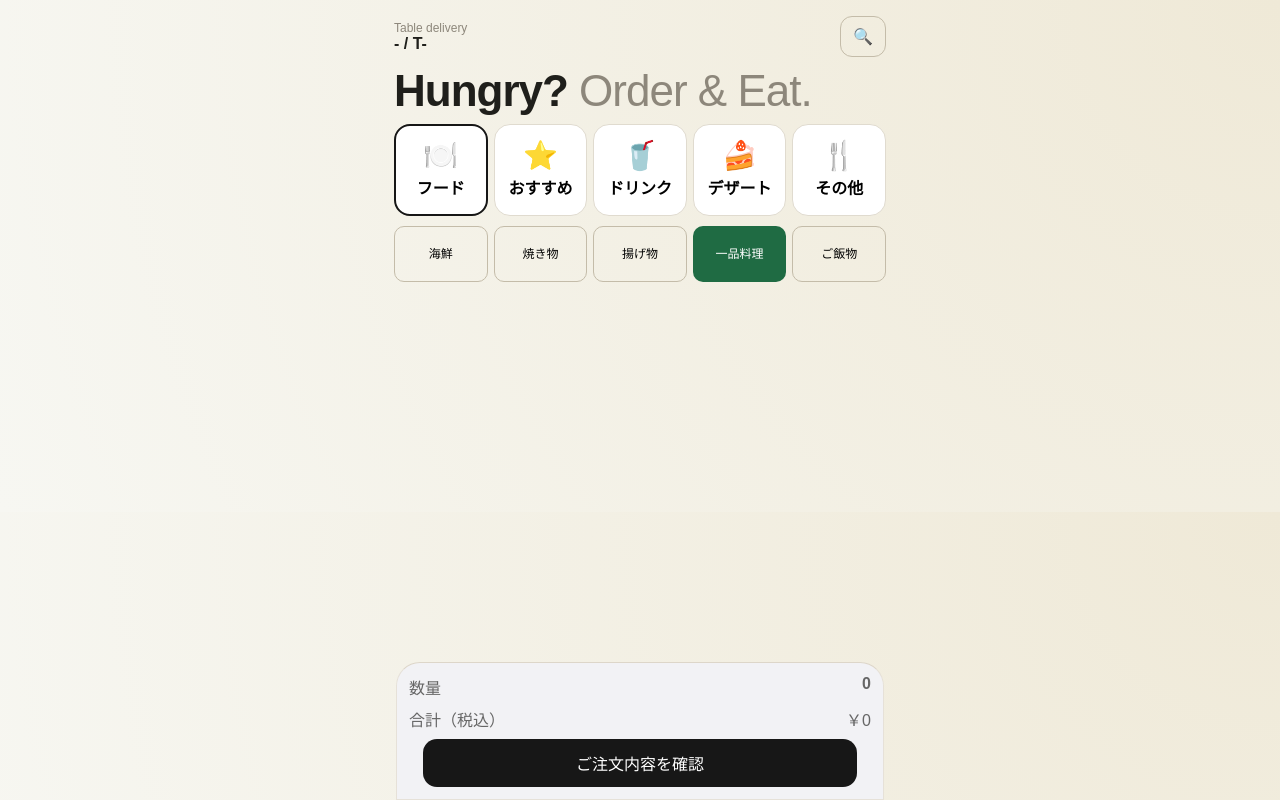
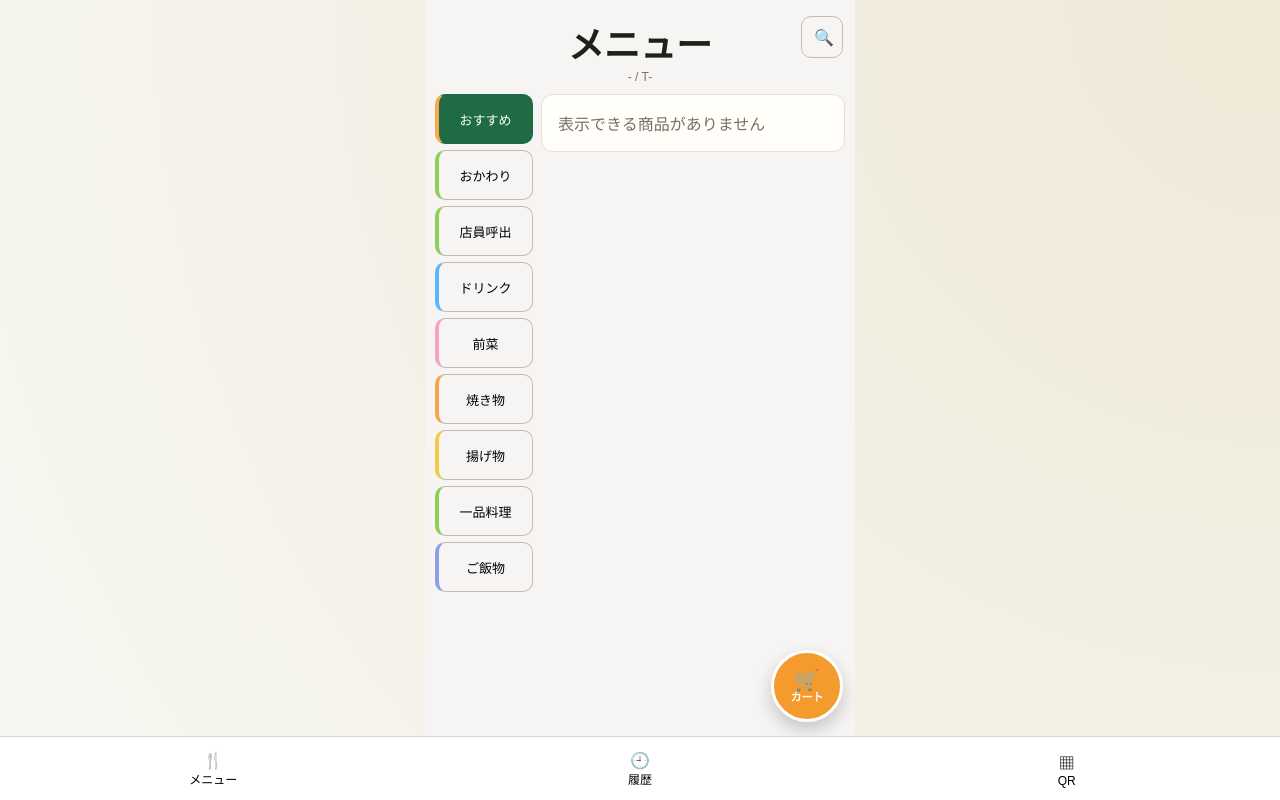
Before and after one commit to acty2026-bit/qr-order, a Next.js app: page /order in a window 1280 px wide. Built offline with nearby package versions, Linux system fonts and the light colour scheme.

Commit message:
Redesign order page to side-rail menu layout

```diff
--- a/app/order/page.tsx
+++ b/app/order/page.tsx
@@ -27,20 +27,85 @@ type Menu = {
 
 type Cart = Record<string, { menu: Menu; qty: number }>;
 
-const labels: Record<Menu['category'], string> = {
+type RailKey =
+  | 'recommendation'
+  | 'repeat'
+  | 'call'
+  | 'food'
+  | 'drink'
+  | 'dessert'
+  | 'other'
+  | 'seafood'
+  | 'grill'
+  | 'fried'
+  | 'small_dish'
+  | 'rice'
+  | 'beer'
+  | 'highball'
+  | 'sour'
+  | 'cocktail'
+  | 'shochu'
+  | 'sake'
+  | 'wine'
+  | 'fruit_liquor'
+  | 'non_alcohol'
+  | 'soft_drink';
+
+const labelMap: Record<RailKey, string> = {
+  recommendation: 'おすすめ',
+  repeat: 'おかわり',
+  call: '店員呼出',
   food: 'フード',
-  recommendation: 'おすすめ',
   drink: 'ドリンク',
-  dessert: 'デザート',
+  dessert: '前菜',
   other: 'その他',
-  quick: 'フード'
+  seafood: '海鮮',
+  grill: '焼き物',
+  fried: '揚げ物',
+  small_dish: '一品料理',
+  rice: 'ご飯物',
+  beer: 'ビール',
+  highball: 'ハイボール',
+  sour: 'サワー',
+  cocktail: 'カクテル',
+  shochu: '焼酎',
+  sake: '日本酒',
+  wine: 'ワイン',
+  fruit_liquor: '果実酒',
+  non_alcohol: 'ノンアル',
+  soft_drink: 'ソフトD'
+};
+
+const railColor: Record<RailKey, string> = {
+  recommendation: '#f8a94f',
+  repeat: '#8ecf57',
+  call: '#8ecf57',
+  food: '#63c255',
+  drink: '#59b6ff',
+  dessert: '#f8a2c7',
+  other: '#b6b6b6',
+  seafood: '#5bc0de',
+  grill: '#f3a84b',
+  fried: '#f2cb4d',
+  small_dish: '#8dcf50',
+  rice: '#8b9ee8',
+  beer: '#ffc34d',
+  highball: '#ff9b54',
+  sour: '#7bd98f',
+  cocktail: '#ea8cff',
+  shochu: '#cda879',
+  sake: '#9ea7ff',
+  wine: '#d45c7d',
+  fruit_liquor: '#ff8ea7',
+  non_alcohol: '#67d2d1',
+  soft_drink: '#7cc5ff'
 };
 
 const icons: Record<Menu['category'], string> = {
   food: '🍽️',
   recommendation: '⭐',
-  drink: '🥤',
-  dessert: '🍰',
+  drink: '🍺',
+  dessert: '🥗',
   other: '🍴',
   quick: '🍽️'
 };
@@ -51,13 +116,6 @@ export default function OrderPage() {
   const [tableNo, setTableNo] = useState(0);
   const [taxRate, setTaxRate] = useState(10);
   const [menus, setMenus] = useState<Menu[]>([]);
-  const [activeCategory, setActiveCategory] = useState<Menu['category']>('food');
-  const [activeFoodSubCategory, setActiveFoodSubCategory] = useState<
-    'seafood' | 'grill' | 'fried' | 'small_dish' | 'rice'
-  >('small_dish');
-  const [activeDrinkSubCategory, setActiveDrinkSubCategory] = useState<
-    'beer' | 'highball' | 'sour' | 'cocktail' | 'shochu' | 'sake' | 'wine' | 'fruit_liquor' | 'non_alcohol' | 'soft_drink'
-  >('soft_drink');
   const [cart, setCart] = useState<Cart>({});
   const [message, setMessage] = useState('');
   const [cartKey, setCartKey] = useState('');
@@ -65,6 +123,7 @@ export default function OrderPage() {
   const [searchTerm, setSearchTerm] = useState('');
   const [repeatMenuIds, setRepeatMenuIds] = useState<string[]>([]);
   const [planTab, setPlanTab] = useState<'all' | 'houdai'>('all');
+  const [activeRail, setActiveRail] = useState<RailKey>('recommendation');
 
   useEffect(() => {
     const params = new URLSearchParams(window.location.search);
@@ -128,31 +187,43 @@ export default function OrderPage() {
     return menu.name.toLowerCase().includes(normalizedSearch);
   };
 
-  const categoryMenus = useMemo(() => {
-    const rows =
-      activeCategory === 'food'
-        ? menus.filter((menu) => menu.category === 'food' || menu.category === 'quick')
-        : menus.filter((menu) => menu.category === activeCategory);
-    const matchedRows = rows.filter((menu) => isMatch(menu) && (planTab === 'all' || menu.isAllYouCan));
-    if (activeCategory === 'food') {
-      return matchedRows.filter((menu) => (menu.foodSubCategory ?? 'small_dish') === activeFoodSubCategory);
-    }
-    if (activeCategory === 'drink') {
-      return matchedRows.filter((menu) => (menu.drinkSubCategory ?? 'soft_drink') === activeDrinkSubCategory);
-    }
-    return matchedRows;
-  }, [menus, activeCategory, activeFoodSubCategory, activeDrinkSubCategory, normalizedSearch, planTab]);
+  const filteredByPlanAndSearch = useMemo(
+    () => menus.filter((menu) => isMatch(menu) && (planTab === 'all' || menu.isAllYouCan)),
+    [menus, planTab, normalizedSearch]
+  );
 
   const recommendationMenus = useMemo(
-    () => menus.filter((menu) => menu.category === 'recommendation' && isMatch(menu) && (planTab === 'all' || menu.isAllYouCan)),
-    [menus, normalizedSearch, planTab]
+    () => filteredByPlanAndSearch.filter((menu) => menu.category === 'recommendation'),
+    [filteredByPlanAndSearch]
   );
 
   const repeatMenus = useMemo(
-    () => menus.filter((menu) => repeatMenuIds.includes(menu.id) && isMatch(menu) && (planTab === 'all' || menu.isAllYouCan)),
-    [menus, repeatMenuIds, normalizedSearch, planTab]
+    () => filteredByPlanAndSearch.filter((menu) => repeatMenuIds.includes(menu.id)),
+    [filteredByPlanAndSearch, repeatMenuIds]
   );
-  const hasAllYouCanMenus = useMemo(() => menus.some((menu) => menu.isAllYouCan), [menus]);
+
+  const listMenus = useMemo(() => {
+    if (activeRail === 'recommendation') return recommendationMenus;
+    if (activeRail === 'repeat') return repeatMenus;
+    if (activeRail === 'food') return filteredByPlanAndSearch.filter((m) => m.category === 'food' || m.category === 'quick');
+    if (activeRail === 'drink') return filteredByPlanAndSearch.filter((m) => m.category === 'drink');
+    if (activeRail === 'dessert') return filteredByPlanAndSearch.filter((m) => m.category === 'dessert');
+    if (activeRail === 'other') return filteredByPlanAndSearch.filter((m) => m.category === 'other');
+
+    if (['seafood', 'grill', 'fried', 'small_dish', 'rice'].includes(activeRail)) {
+      return filteredByPlanAndSearch.filter(
+        (m) => (m.category === 'food' || m.category === 'quick') && (m.foodSubCategory ?? 'small_dish') === activeRail
+      );
+    }
+
+    if (
+      ['beer', 'highball', 'sour', 'cocktail', 'shochu', 'sake', 'wine', 'fruit_liquor', 'non_alcohol', 'soft_drink'].includes(activeRail)
+    ) {
+      return filteredByPlanAndSearch.filter((m) => m.category === 'drink' && (m.drinkSubCategory ?? 'soft_drink') === activeRail);
+    }
+
+    return filteredByPlanAndSearch;
+  }, [activeRail, filteredByPlanAndSearch, recommendationMenus, repeatMenus]);
 
   const subtotal = Object.values(cart).reduce((sum, item) => sum + item.menu.price * item.qty, 0);
   const totalQty = Object.values(cart).reduce((sum, item) => sum + item.qty, 0);
@@ -194,137 +265,122 @@ export default function OrderPage() {
     router.push(`/order/review?store=${encodeURIComponent(store)}&table=${tableNo}`);
   };
 
-  const renderMenuCard = (menu: Menu, keyPrefix = '') => (
+  const shareQr = () => {
+    const shareUrl = `${window.location.origin}/order?store=${encodeURIComponent(store)}&table=${tableNo}`;
+    window.prompt('同じテーブル共有用URL', shareUrl);
+  };
+
+  const railItems: RailKey[] = [
+    'recommendation',
+    'repeat',
+    'call',
+    'drink',
+    'dessert',
+    'grill',
+    'fried',
+    'small_dish',
+    'rice'
+  ];
+
+  const hasAllYouCanMenus = menus.some((menu) => menu.isAllYouCan);
+
+  const renderMenuCard = (menu: Menu) => (
     <div
-      key={`${keyPrefix}${menu.id}`}
+      key={menu.id}
       className="card"
       style={{
-        borderRadius: 24,
-        padding: 12,
-        opacity: menu.isSoldOut ? 0.5 : 1,
-        background: '#fff',
-        border: '1px solid #efe9df'
+        display: 'grid',
+        gridTemplateColumns: '1fr 96px',
+        gap: 8,
+        padding: 10,
+        borderRadius: 12,
+        border: '1px solid #e7e1d8',
+        opacity: menu.isSoldOut ? 0.55 : 1,
+        background: '#fff'
       }}
     >
-      <div style={{ display: 'grid', gridTemplateColumns: '84px 1fr', gap: 12, alignItems: 'center' }}>
-        <div
-          style={{
-            width: 84,
-            height: 84,
-            borderRadius: 16,
-            display: 'grid',
-            placeItems: 'center',
-            background: 'linear-gradient(145deg, #f3efe7, #fff)'
-          }}
-        >
-          <span style={{ fontSize: 44 }}>{icons[menu.category]}</span>
-        </div>
       <div>
-          <div style={{ fontWeight: 700, fontSize: 19, lineHeight: 1.25 }}>{menu.name}</div>
-          {menu.isSoldOut ? (
-            <button className="btn-ghost" disabled style={{ marginTop: 8 }}>
-              売り切れ
-            </button>
-          ) : (
-            <div style={{ display: 'flex', justifyContent: 'space-between', alignItems: 'center', marginTop: 8, gap: 10 }}>
+        <div style={{ fontWeight: 800, fontSize: 18, lineHeight: 1.25 }}>{menu.name}</div>
+        <div style={{ marginTop: 4, color: '#666', fontWeight: 700 }}>￥{formatPrice(menu.price)}</div>
+        <div style={{ marginTop: 8, display: 'flex', alignItems: 'center', gap: 8 }}>
           <div
             style={{
               display: 'inline-grid',
-                  gridTemplateColumns: '36px 36px 36px',
-                  alignItems: 'center',
+              gridTemplateColumns: '30px 30px 30px',
+              borderRadius: 10,
+              background: '#f2eee6',
               textAlign: 'center',
-                  background: 'var(--bg)',
-                  borderRadius: 14
+              alignItems: 'center'
             }}
           >
             <button
               className="btn-ghost"
-                  style={{ border: 0, background: 'transparent', borderRadius: 14 }}
+              style={{ border: 0, background: 'transparent' }}
               onClick={() => changeQty(menu.id, getQty(menu.id) - 1, menu)}
+              disabled={menu.isSoldOut}
             >
               -
             </button>
-                <div style={{ fontWeight: 700 }}>{getQty(menu.id)}</div>
+            <div style={{ fontWeight: 800 }}>{getQty(menu.id)}</div>
             <button
               className="btn-ghost"
-                  style={{ border: 0, background: 'transparent', borderRadius: 14 }}
+              style={{ border: 0, background: 'transparent' }}
               onClick={() => changeQty(menu.id, getQty(menu.id) + 1, menu)}
+              disabled={menu.isSoldOut}
             >
               +
             </button>
           </div>
-              <div style={{ minWidth: 116, textAlign: 'right' }}>
-                <div style={{ fontSize: 19, fontWeight: 800, whiteSpace: 'nowrap', paddingRight: 10 }}>
-                  ￥{formatPrice(menu.price)}
-                </div>
-                <div style={{ fontSize: 12, color: '#8d877b', whiteSpace: 'nowrap' }}>
-                  （税込￥{formatPrice(taxIncluded(menu.price))}）
+          {menu.isAllYouCan && (
+            <span style={{ fontSize: 12, fontWeight: 700, color: '#996700', background: '#fff0c7', borderRadius: 6, padding: '1px 6px' }}>
+              放題
+            </span>
+          )}
+          {menu.isSoldOut && (
+            <span style={{ fontSize: 12, fontWeight: 700, color: '#8a3a3a', background: '#ffe7e7', borderRadius: 6, padding: '1px 6px' }}>
+              売切
+            </span>
+          )}
         </div>
       </div>
-            </div>
-          )}
-        </div>
+      <div
+        style={{
+          width: 96,
+          height: 96,
+          borderRadius: 10,
+          background: 'linear-gradient(145deg, #f4f0e9, #ffffff)',
+          display: 'grid',
+          placeItems: 'center',
+          fontSize: 48
+        }}
+      >
+        {icons[menu.category]}
       </div>
     </div>
   );
 
   return (
-    <main style={{ maxWidth: 520, margin: '0 auto', padding: '16px 14px 220px' }}>
-      <div style={{ display: 'flex', justifyContent: 'space-between', alignItems: 'center', marginBottom: 12 }}>
-        <div>
-          <div style={{ fontSize: 12, color: '#8d877b' }}>Table delivery</div>
-          <div style={{ fontWeight: 700 }}>
-            {store || '-'} / T{tableNo || '-'}
-          </div>
-        </div>
-        <button className="btn-ghost" style={{ borderRadius: 12 }} onClick={() => setIsSearchOpen((prev) => !prev)}>
+    <main style={{ maxWidth: 430, margin: '0 auto', padding: '8px 10px 88px', background: '#f6f5f3', minHeight: '100dvh' }}>
+      <div style={{ position: 'relative', textAlign: 'center', padding: '8px 0 10px' }}>
+        <div style={{ fontSize: 36, fontWeight: 800, marginBottom: 2 }}>メニュー</div>
+        <div style={{ fontSize: 12, color: '#7a7469' }}>{store || '-'} / T{tableNo || '-'}</div>
+        <button
+          className="btn-ghost"
+          style={{ position: 'absolute', right: 2, top: 8, width: 42, height: 42, borderRadius: 10 }}
+          onClick={() => setIsSearchOpen((prev) => !prev)}
+        >
           🔍
         </button>
       </div>
 
       {isSearchOpen && (
-        <div style={{ marginBottom: 10 }}>
-          <input
-            placeholder="商品名で検索"
-            value={searchTerm}
-            onChange={(e) => setSearchTerm(e.target.value)}
-          />
+        <div style={{ marginBottom: 8 }}>
+          <input placeholder="商品名で検索" value={searchTerm} onChange={(e) => setSearchTerm(e.target.value)} />
         </div>
       )}
 
-      <h1 style={{ margin: '0 0 10px', fontSize: 44, lineHeight: 1.02, letterSpacing: -1 }}>
-        Hungry? <span style={{ color: '#8d877b', fontWeight: 400 }}>Order & Eat.</span>
-      </h1>
-
-      <div style={{ display: 'grid', gridTemplateColumns: 'repeat(5, minmax(0, 1fr))', gap: 6, marginBottom: 10 }}>
-        {(['food', 'recommendation', 'drink', 'dessert', 'other'] as const).map((category) => (
-          <button
-            key={category}
-            onClick={() => setActiveCategory(category)}
-            style={{
-              width: '100%',
-              minHeight: 92,
-              borderRadius: 16,
-              border: activeCategory === category ? '2px solid #161616' : '1px solid #e0dbcf',
-              background: '#fff',
-              padding: '11px 4px'
-            }}
-          >
-            <div style={{ fontSize: 28, lineHeight: 1.1, marginBottom: 3 }}>{icons[category]}</div>
-            <div style={{ fontSize: 16, whiteSpace: 'nowrap', fontWeight: 700 }}>{labels[category]}</div>
-          </button>
-        ))}
-      </div>
-
       {hasAllYouCanMenus && (
-        <div
-          style={{
-            display: 'grid',
-            gridTemplateColumns: 'repeat(2, minmax(0, 1fr))',
-            gap: 8,
-            marginBottom: 10
-          }}
-        >
+        <div style={{ display: 'grid', gridTemplateColumns: '1fr 1fr', gap: 8, marginBottom: 8 }}>
           <button className={planTab === 'all' ? 'btn-primary' : 'btn-ghost'} onClick={() => setPlanTab('all')}>
             全て
           </button>
@@ -334,156 +390,117 @@ export default function OrderPage() {
         </div>
       )}
 
-      {activeCategory === 'food' && (
-        <div
+      <div style={{ display: 'grid', gridTemplateColumns: '98px 1fr', gap: 8 }}>
+        <aside style={{ display: 'grid', gap: 6, alignContent: 'start' }}>
+          {railItems.map((key) => (
+            <button
+              key={key}
+              className={activeRail === key ? 'btn-primary' : 'btn-ghost'}
+              onClick={() => setActiveRail(key)}
               style={{
-            display: 'grid',
-            gridTemplateColumns: 'repeat(5, minmax(0, 1fr))',
-            gap: 6,
-            marginBottom: 10
+                justifyContent: 'flex-start',
+                fontSize: 13,
+                borderRadius: 10,
+                height: 50,
+                borderLeft: `4px solid ${railColor[key]}`
               }}
             >
-          {(
-            [
-              ['seafood', '海鮮'],
-              ['grill', '焼き物'],
-              ['fried', '揚げ物'],
-              ['small_dish', '一品料理'],
-              ['rice', 'ご飯物']
-            ] as const
-          ).map(([value, label]) => (
-            <button
-              key={value}
-              className={activeFoodSubCategory === value ? 'btn-primary' : 'btn-ghost'}
-              onClick={() => setActiveFoodSubCategory(value)}
-              style={{
-                width: '100%',
-                minHeight: 56,
-                fontSize: 12,
-                lineHeight: 1.2,
-                whiteSpace: 'normal',
-                padding: '6px 4px'
-              }}
-            >
-              {label}
+              {labelMap[key]}
             </button>
           ))}
+          {activeRail === 'call' && (
+            <button className="btn-danger" style={{ height: 44 }} onClick={callStaff}>
+              呼び出す
+            </button>
+          )}
+        </aside>
+
+        <section style={{ display: 'grid', gap: 8, alignContent: 'start' }}>
+          {listMenus.length === 0 && (
+            <div className="card" style={{ padding: 16, color: '#767068' }}>
+              表示できる商品がありません
             </div>
           )}
-
-      {activeCategory === 'drink' && (
-        <div
-          style={{
-            display: 'grid',
-            gridTemplateColumns: 'repeat(5, minmax(0, 1fr))',
-            gap: 6,
-            marginBottom: 10
-          }}
-        >
-          {(
-            [
-              ['beer', 'ビール'],
-              ['highball', 'ハイボール'],
-              ['sour', 'サワー・酎ハイ'],
-              ['cocktail', 'カクテル'],
-              ['shochu', '焼酎'],
-              ['sake', '日本酒'],
-              ['wine', 'ワイン'],
-              ['fruit_liquor', '梅酒・果実酒'],
-              ['non_alcohol', 'ノンアルコール'],
-              ['soft_drink', 'ソフト\nドリンク']
-            ] as const
-          ).map(([value, label]) => (
-            <button
-              key={value}
-              className={activeDrinkSubCategory === value ? 'btn-primary' : 'btn-ghost'}
-              onClick={() => setActiveDrinkSubCategory(value)}
-              style={{
-                width: '100%',
-                minHeight: 56,
-                fontSize: 12,
-                lineHeight: 1.2,
-                whiteSpace: 'pre-line',
-                padding: '6px 4px'
-              }}
-            >
-              {label}
-            </button>
-          ))}
-        </div>
-      )}
-
-      <div style={{ display: 'grid', gridTemplateColumns: '1fr', gap: 10 }}>
-        {recommendationMenus.length > 0 && (
-          <div className="card" style={{ borderRadius: 16, background: '#fff9ec' }}>
-            <div style={{ fontWeight: 700, marginBottom: 8 }}>おすすめ</div>
-            <div style={{ display: 'grid', gap: 8 }}>{recommendationMenus.slice(0, 3).map((menu) => renderMenuCard(menu, 'rec-'))}</div>
-          </div>
-        )}
-
-        {repeatMenus.length > 0 && (
-          <div className="card" style={{ borderRadius: 16, background: '#eef8f2' }}>
-            <div style={{ fontWeight: 700, marginBottom: 8 }}>おかわり</div>
-            <div style={{ display: 'grid', gap: 8 }}>{repeatMenus.slice(0, 3).map((menu) => renderMenuCard(menu, 'repeat-'))}</div>
-          </div>
-        )}
-
-        {activeCategory === 'other' && (
-          <div className="card" style={{ borderRadius: 24, padding: 14, border: '1px solid #efe9df' }}>
-            <div style={{ fontWeight: 700, fontSize: 18, marginBottom: 8 }}>店員呼び出し</div>
-            <div style={{ color: '#6f6b61', marginBottom: 10 }}>ご要望がある場合はこちらを押してください</div>
-            <button className="btn-danger" onClick={callStaff}>
-              店員を呼ぶ
-            </button>
-          </div>
-        )}
-        {categoryMenus.map((menu) => renderMenuCard(menu))}
+          {listMenus.map((menu) => renderMenuCard(menu))}
+        </section>
       </div>
 
-      <div
-        className="card"
-        style={{
-          position: 'fixed',
-          left: '50%',
-          transform: 'translateX(-50%)',
-          bottom: 0,
-          width: '94%',
-          maxWidth: 488,
-          borderBottomLeftRadius: 0,
-          borderBottomRightRadius: 0,
-          borderTopLeftRadius: 24,
-          borderTopRightRadius: 24,
-          padding: 12,
-          background: '#f2f2f5',
-          borderTop: '1px solid #ddd6c9'
-        }}
-      >
-        <div style={{ display: 'flex', justifyContent: 'space-between', marginBottom: 8, color: '#666' }}>
-          <span>数量</span>
-          <b>{totalQty}</b>
-        </div>
-        <div style={{ display: 'flex', justifyContent: 'space-between', marginBottom: 6, color: '#666' }}>
-          <span>合計（税込）</span>
-          <span>￥{formatPrice(taxIncluded(subtotal))}</span>
-        </div>
       <button
         className={totalQty > 0 ? 'btn-primary soft-blink' : 'btn-primary'}
         onClick={goToReview}
         style={{
-            display: 'block',
-            width: '94%',
-            margin: '8px auto 0',
-            background: '#171717',
+          position: 'fixed',
+          right: 'max(12px, calc((100vw - 430px) / 2 + 12px))',
+          bottom: 78,
+          width: 72,
+          height: 72,
+          borderRadius: 36,
+          background: '#f59b2e',
           color: '#fff',
-            borderRadius: 14,
-            height: 48
+          border: '3px solid #fff',
+          boxShadow: '0 8px 18px rgba(0,0,0,0.2)',
+          display: 'grid',
+          placeItems: 'center',
+          fontWeight: 800
         }}
       >
-          ご注文内容を確認
+        <div style={{ textAlign: 'center', lineHeight: 1.1 }}>
+          <div style={{ fontSize: 20 }}>🛒</div>
+          <div style={{ fontSize: 11 }}>カート</div>
+        </div>
+        {totalQty > 0 && (
+          <span
+            style={{
+              position: 'absolute',
+              top: 3,
+              right: 3,
+              minWidth: 22,
+              height: 22,
+              borderRadius: 11,
+              background: '#ff7f17',
+              color: '#fff',
+              fontSize: 12,
+              fontWeight: 800,
+              display: 'grid',
+              placeItems: 'center',
+              padding: '0 6px'
+            }}
+          >
+            {totalQty}
+          </span>
+        )}
       </button>
-      </div>
 
-      {message && <p style={{ marginTop: 10 }}>{message}</p>}
+      <nav
+        style={{
+          position: 'fixed',
+          left: 0,
+          right: 0,
+          bottom: 0,
+          background: '#fff',
+          borderTop: '1px solid #ddd6c9',
+          height: 64,
+          display: 'grid',
+          gridTemplateColumns: '1fr 1fr 1fr',
+          zIndex: 20
+        }}
+      >
+        <button className="btn-ghost" style={{ border: 0, borderRadius: 0 }} onClick={() => setActiveRail('recommendation')}>
+          <div>🍴</div>
+          <div style={{ fontSize: 12 }}>メニュー</div>
+        </button>
+        <button className="btn-ghost" style={{ border: 0, borderRadius: 0 }} onClick={goToReview}>
+          <div>🕘</div>
+          <div style={{ fontSize: 12 }}>履歴</div>
+        </button>
+        <button className="btn-ghost" style={{ border: 0, borderRadius: 0 }} onClick={shareQr}>
+          <div>▦</div>
+          <div style={{ fontSize: 12 }}>QR</div>
+        </button>
+      </nav>
+
+      <div style={{ display: 'none' }}>￥{formatPrice(taxIncluded(subtotal))}</div>
+      {message && <p style={{ marginTop: 8 }}>{message}</p>}
     </main>
   );
 }
```
Lines whose indentation alone changed are shown as unchanged.
